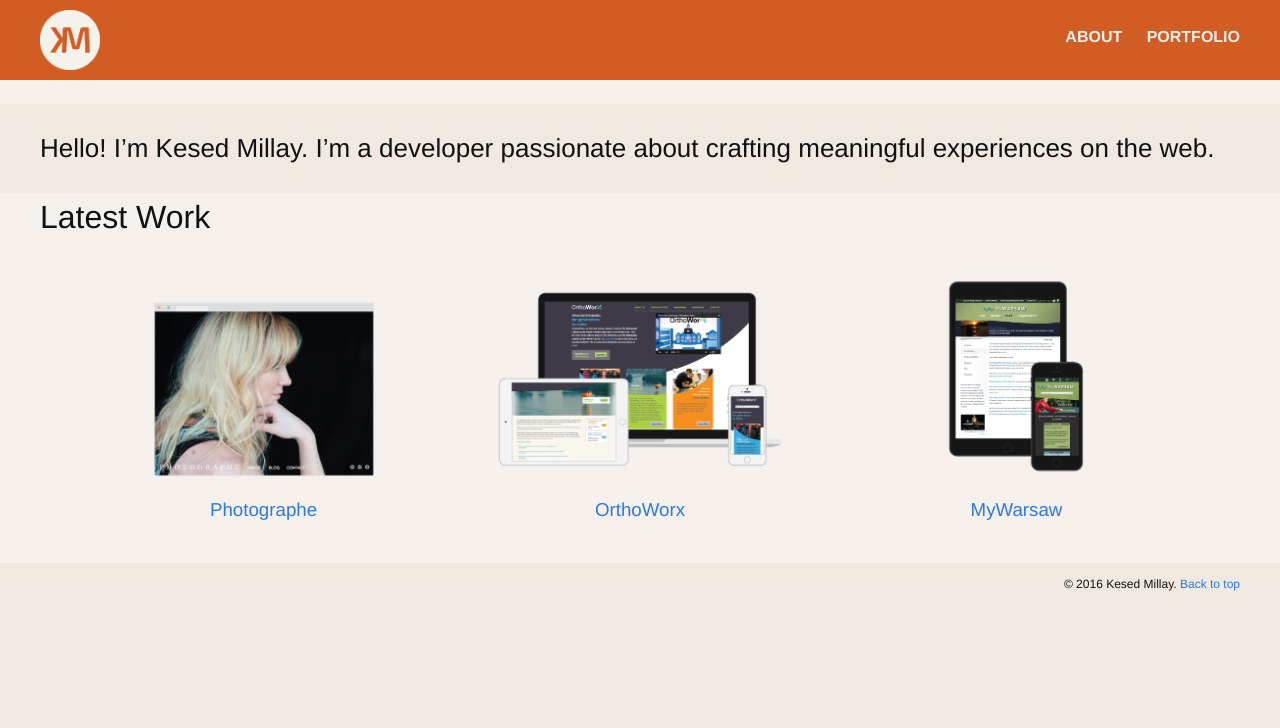
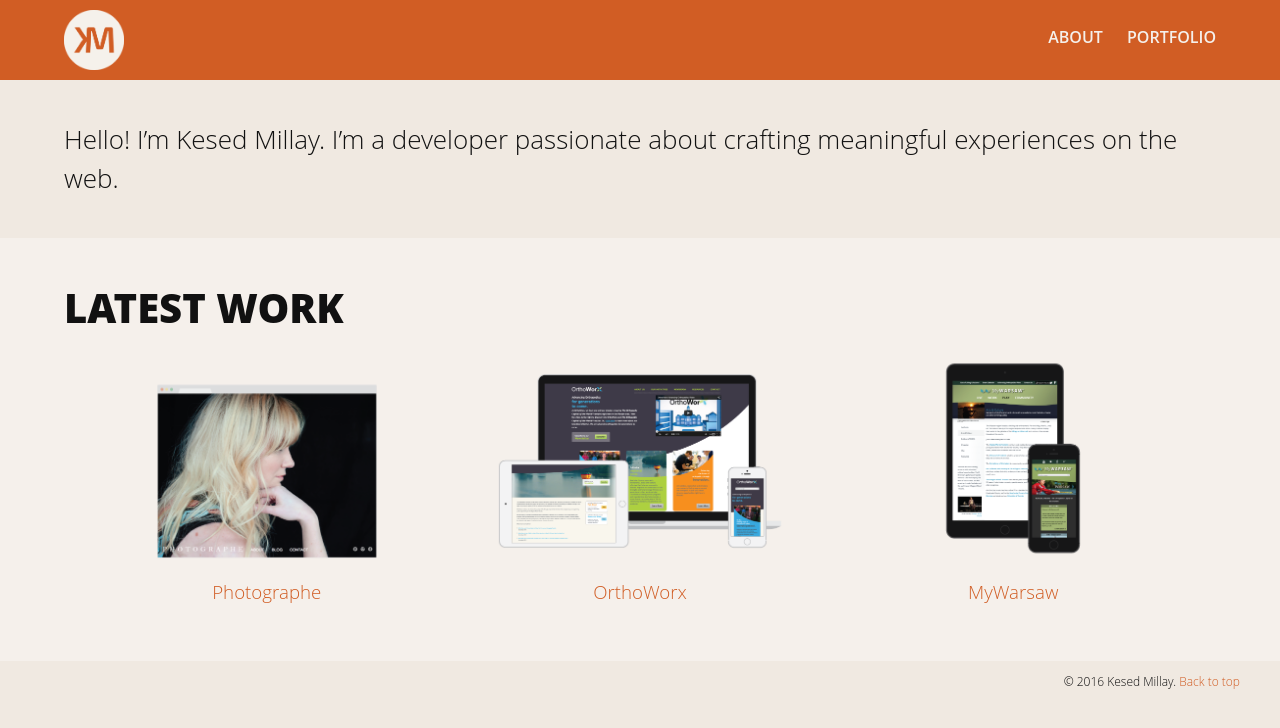
Before and after one commit to kesed/kesedmillay.com, a Jekyll site: the page built from index.html, in a window 1280 px wide. Shown: the top 728 px of the page. Built offline with Jekyll 4.4.1, drawn with Linux system fonts in a browser that asks for light colours; Markdown is read by kramdown in place of the engine named in the settings.

Commit message:
Updated styles. 👍

```diff
--- /dev/null
+++ b/_layouts/home.html
@@ -0,0 +1,15 @@
+{% include header.html %}
+    <div class="masthead">
+      <div class="masthead-container">
+        <a href="{{ site.baseurl }}/"><img class="logo left" src="{{ site.baseurl }}/assets/logo-sepia.png" alt="Kesed Millay"></a>
+        {% include nav.html %}
+      </div>
+    </div>
+    <div class="main-content layout-home">
+      {% if page.url == "/index.html" %}
+        {{ content }}
+      {% else %}
+        {{ content }}
+      {% endif %}
+    </div>
+{% include footer.html %}
--- a/css/main.scss
+++ b/css/main.scss
@@ -61,6 +61,7 @@ body {
   background: #F0E9E1;
   // background: #F5F0EB;
   font-size: 16px;
+  font-family: 'Open Sans', sans-serif;
 }
 
 .footer-container {
@@ -86,6 +87,10 @@ footer {
   visibility: hidden;
 }
 
+a, a:visited {
+  color: #D15D24;
+}
+
 // Masthead styles
 .masthead {
   background: #D15D24;
@@ -93,7 +98,7 @@ footer {
 }
 
 .masthead-container {
-  width: 95%;
+  width: 90%;
   max-width: 1200px;
   margin: 0 auto;
 }
@@ -112,7 +117,7 @@ footer {
 .nav-primary ul li a {
   color: #F5F0EB;
   font-size: 16px;
-  font-weight: bold;
+  font-weight: 600;
   text-transform: uppercase;
 }
 
@@ -125,14 +130,21 @@ footer {
 
 .main-content {
   background: #F5F0EB;
-  padding: 1.5em 0;
+
+}
+
+.main-content.layout-default {
+  padding: 2em 0;
 }
 
 // Homepage styles
 .intro p {
   font-size: 26px;
-  padding: 25px 0;
   margin: 0;
+}
+
+.panel {
+  padding: 2.5em 0;
 }
 
 .panel.intro {
@@ -143,8 +155,15 @@ footer {
   background: #F5F0EB;
 }
 
+.latest-work h1 {
+  margin: 0;
+  font-weight: 900;
+  text-transform: uppercase;
+  font-size: 2.5em;
+}
+
 .panel-container, .post {
-  width: 95%;
+  width: 90%;
   max-width: 1200px;
   margin: 0 auto;
 }
@@ -188,3 +207,10 @@ ul.portfolio-grid li {
   width: 300px;
   height: 100%;
 }
+
+// Page Styles
+.post-title {
+  font-weight: 900;
+  text-transform: uppercase;
+  font-size: 2.5em;
+}
--- a/index.html
+++ b/index.html
@@ -1,6 +1,6 @@
 ---
-layout: default
-title: Kesed Millay
+layout: home
+title: Charlotte Web Developer
 ---
 <div class="panel intro">
   <div class="panel-container intro">
```
Also changed, not shown: _includes/footer.html (+12 -0 lines).
